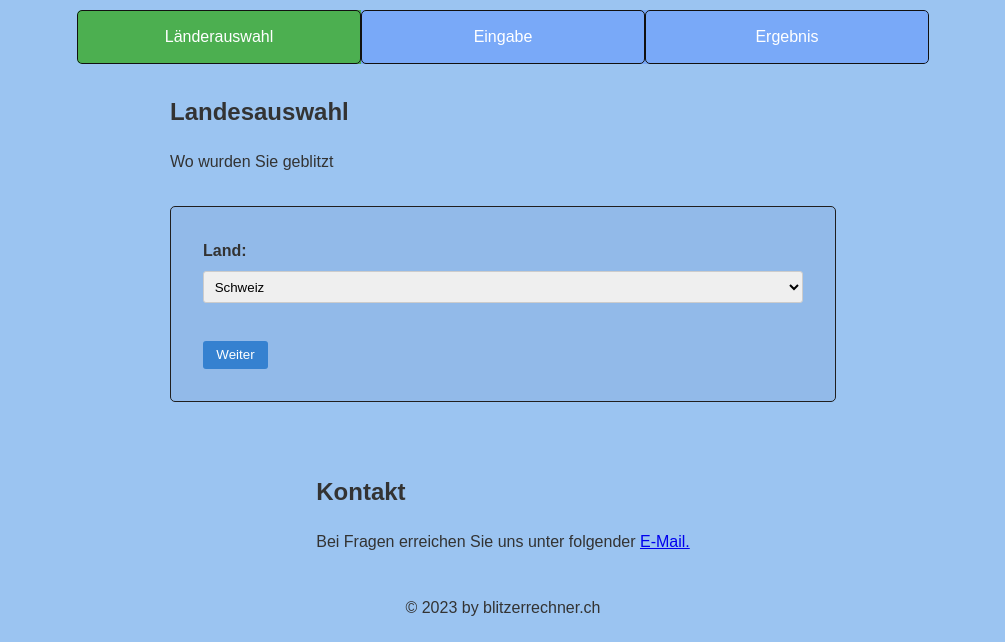
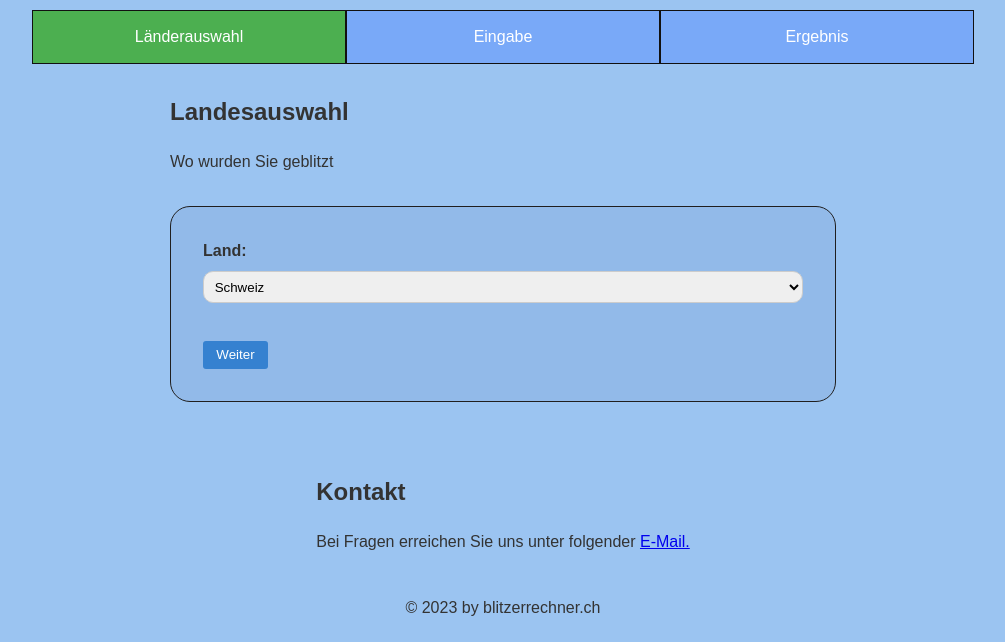
Before and after one commit to yalais/Blitzerrechner-Schweiz, a Flask app: page / in a window 1280 px wide. Shown: the top 642 px of the page, without its empty margins (137-1142 px from the left). Run offline with Flask 3, Linux system fonts and the light colour scheme.

Commit message:
minor layout changes

```diff
--- a/static/style.css
+++ b/static/style.css
@@ -69,7 +69,7 @@ form {
     padding: 2em;
     background-color: #6c8cc12e;
     border: 1px solid #201f1f;
-    border-radius: 5px;
+    border-radius: 20px;
 }
 
 label {
@@ -87,7 +87,7 @@ select {
     padding: 0.5em;
     margin-bottom: 1em;
     border: 1px solid #ccc;
-    border-radius: 3px;
+    border-radius: 10px;
 }
 
 input[type="submit"] {
@@ -158,7 +158,6 @@ ul.nav-list {
     padding: 0;
     overflow: hidden;
     background-color: #79a9f8;
-    border-radius: 5px;
 }
 
 li {
@@ -171,9 +170,8 @@ li a {
     text-align: center;
     padding: 14px 16px;
     text-decoration: none;
-    width: 250px;
+    width: 280px;
     border: #111010 solid 1px;
-    border-radius: 5px;
 }
 
 /* status for hover or no-hover */
```
Also changed, not shown: 1 other file.
